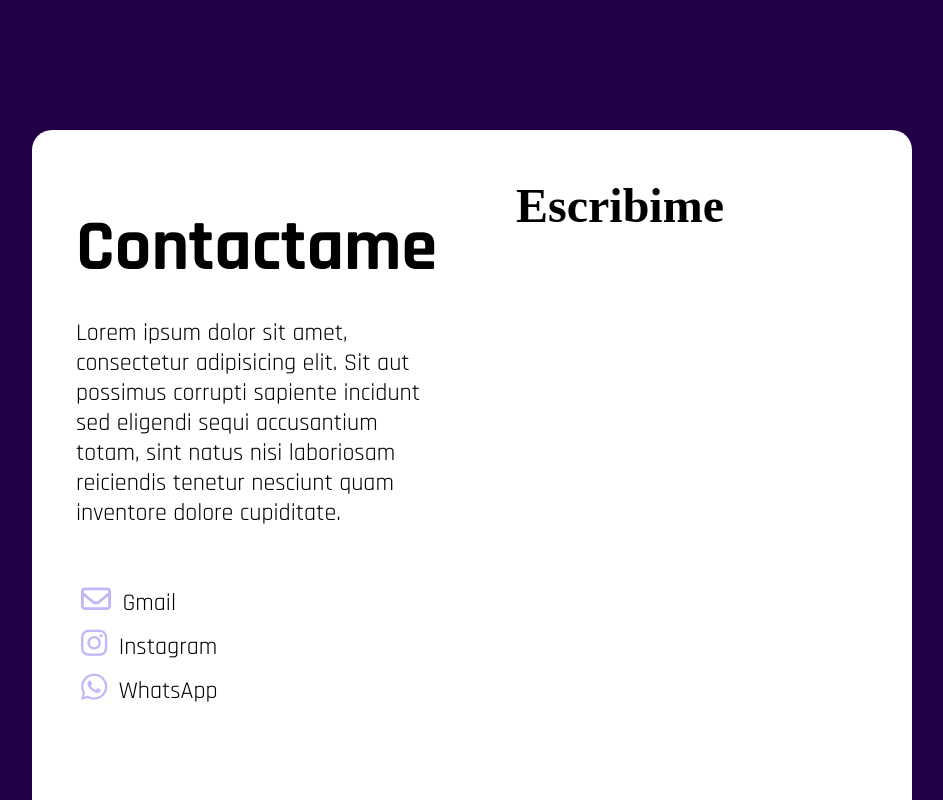
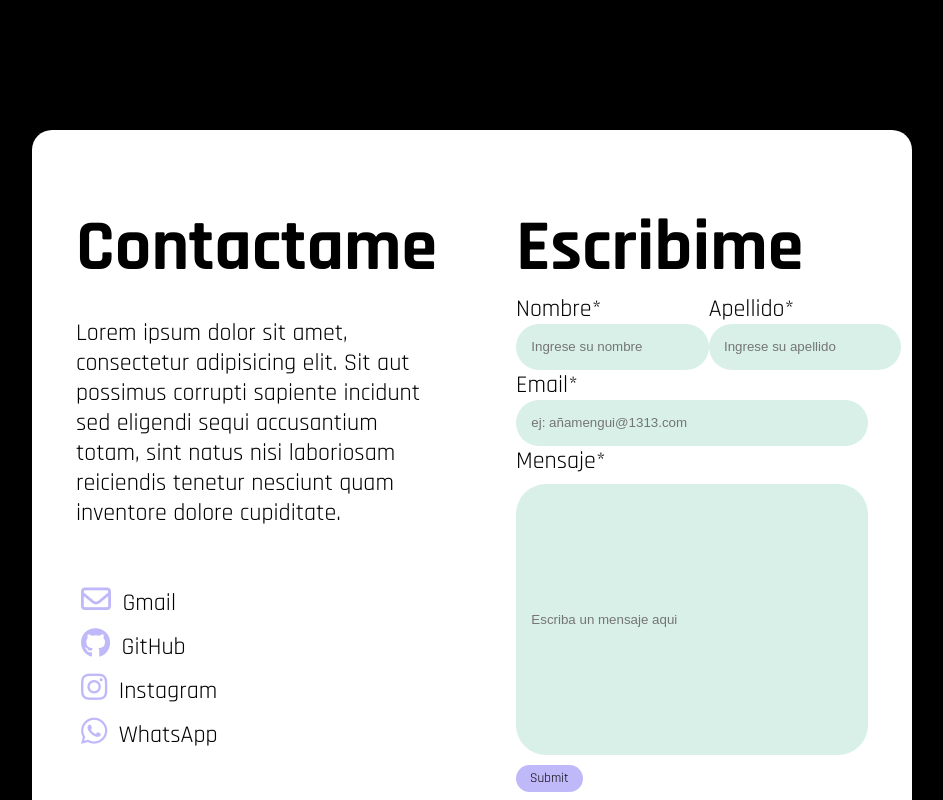
Before and after one commit to lauramoreira13/portfolio, a plain HTML site: page index.html in a window 1280 px wide. Shown: the part 4780-5580 px from the top of the page, without its empty margins (168-1111 px from the left). Drawn offline with Linux system fonts and the light colour scheme; a web font is replaced by a local one.

Commit message:
avance con la seccion de formulario

```diff
--- a/index.html
+++ b/index.html
@@ -37,7 +37,7 @@
 <link rel="preconnect" href="https://fonts.googleapis.com">
 <link rel="preconnect" href="https://fonts.gstatic.com" crossorigin>
 <link href="https://fonts.googleapis.com/css2?family=Rajdhani:wght@700&display=swap" rel="stylesheet">
-    <title>proyecto_portfolio</title>
+    <title>Portfolio</title>
 </head>
 <body>
     <header id="home">
@@ -204,11 +204,14 @@
         <section class="contenedor-formulario">
             <div class="contenedor-flex">
                 <div class="contenedor-izquierda">
-                    <h3 class="titulo-izquierda">Contactame</h3>
+                    <h3 class="titulo-form">Contactame</h3>
                     <p class="parrafo-izquierda">Lorem ipsum dolor sit amet, consectetur adipisicing elit. Sit aut possimus corrupti sapiente incidunt sed eligendi sequi accusantium totam, sint natus nisi laboriosam reiciendis tenetur nesciunt quam inventore dolore cupiditate.</p>
                     <ul class="lista-izquierda">
                         <li>
                             <a href=""><button class="boton-lista boton-estilo"><i class="fa-regular fa-envelope"></i></button> Gmail</a>
+                        </li>
+                        <li>
+                            <a href=""><button class="boton-lista boton-estilo"><i class="fa-brands fa-github"></i></button> GitHub</a>
                         </li>
                         <li>
                             <a href=""><button class="boton-lista boton-estilo"><i class="fa-brands fa-instagram"></i></button> Instagram</a>
@@ -219,8 +222,32 @@
                     </ul>
                 </div>
                 <div class="contenedor-derecha">
-                    <h3 class="titulo-izquierda">Escribime</h3>
-                    <form id="contacto" ></form>
+                    <h3 class="titulo-form">Escribime</h3>
+                    <form id="form-text">
+                        <div class="horizontal">
+                            <div class="form-group ">
+                                <label for="nombre">Nombre*</label>
+                                <input id="nombre" type="text" placeholder="Ingrese su nombre" class="form-nombres form-estilo">
+                            </div>
+                            <div class="form-group">
+                                <label for="apellido">Apellido*</label>
+                                <input id="apellido" type="text" placeholder="Ingrese su apellido" class="form-nombres form-estilo">
+                            </div>
+                        </div>
+                        <div class="columna">
+                            <div class="vertical">
+                                <label for="email">Email* </label>
+                                <input type="email" placeholder="ej: añamengui@1313.com" class="form-estilo form-email">
+                            </div>
+                            <div class="vertical">
+                                <label for="mensaje">Mensaje*</label>
+                                <input type="mensaje" placeholder="Escriba un mensaje aqui" class="form-estilo form-mensaje">
+                            </div>
+                        </div>
+                        <label>
+                        <input id="boton" type="submit">
+                        </label>
+                    </form>
                 </div>
             </div>
         </section>
--- a/portfolio.style.css
+++ b/portfolio.style.css
@@ -437,7 +437,7 @@ h1{
     }
 
     .contenedor-formulario{
-        background-color: #210047;
+        background-color: #000000;
         display: flex;
         justify-content: center;
     }
@@ -453,7 +453,8 @@ h1{
     }
     .contenedor-izquierda, .contenedor-derecha{
         width: 40%;
-
+        font-family: 'Rajdhani', sans-serif;
+        font-size: 1.5em;
     }
     .lista-izquierda{
         list-style: none;
@@ -466,13 +467,7 @@ h1{
         padding-left: 0;
     }
 
-    .contenedor-izquierda{
-        font-family: 'Rajdhani', sans-serif;
-        font-size: 1.5em;
-
-    }
-
-    .titulo-izquierda{
+    .titulo-form{
         font-size: 3em;
         margin-bottom: 0;
     }
@@ -492,3 +487,56 @@ h1{
         background-color: #bfb9f9;
         color: #FFFFFF;
     }
+
+
+
+    .form-group{
+        display: flex;
+        flex-direction: column;
+    }
+    .columna{
+        display: flex;
+        flex-direction: column;
+    }
+    .horizontal{
+        display: flex;
+        justify-content: space-between;
+    }
+    .vertical{
+        display: flex;
+        flex-direction: column;
+    }
+    .form-estilo{
+        border-radius: 35px;
+        background-color: #d8f0e8;
+        border-color: transparent;
+        padding-left: 1em;
+    }
+    .form-nombres{
+        height: 3em;
+        width: 13em;
+    }
+    .form-email{
+        height: 3em;
+    }
+    .form-mensaje{
+        margin-top: 8px;
+        padding-top: 0;
+        height: 20em;
+        border-radius: 30px;
+
+    }
+
+    #boton{
+        margin-top: 10px;
+        border: transparent;
+        border-radius: 15px;
+        width: 5em;
+        height: 2em;
+        background-color: #bfb9f9;
+        font-family: 'Rajdhani', sans-serif;
+    }
+    #boton:hover{
+        background-color: #86c29a;
+        color: #000000;
+    }
```
